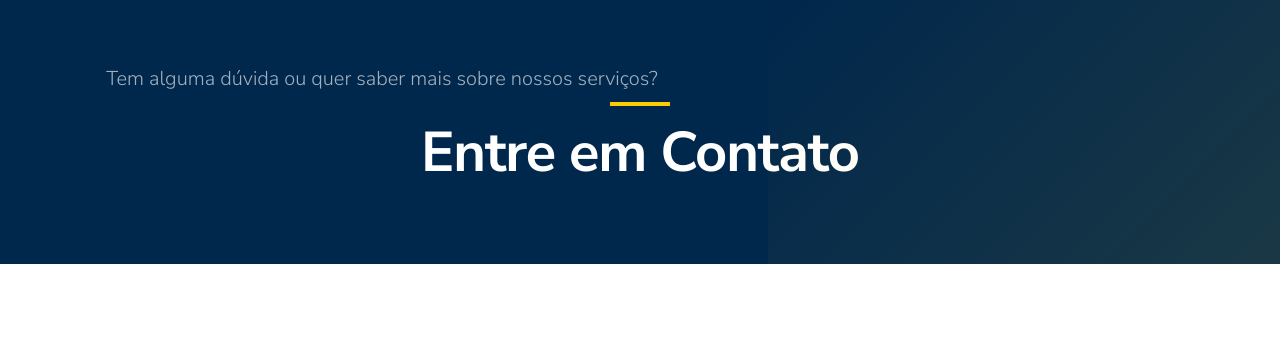
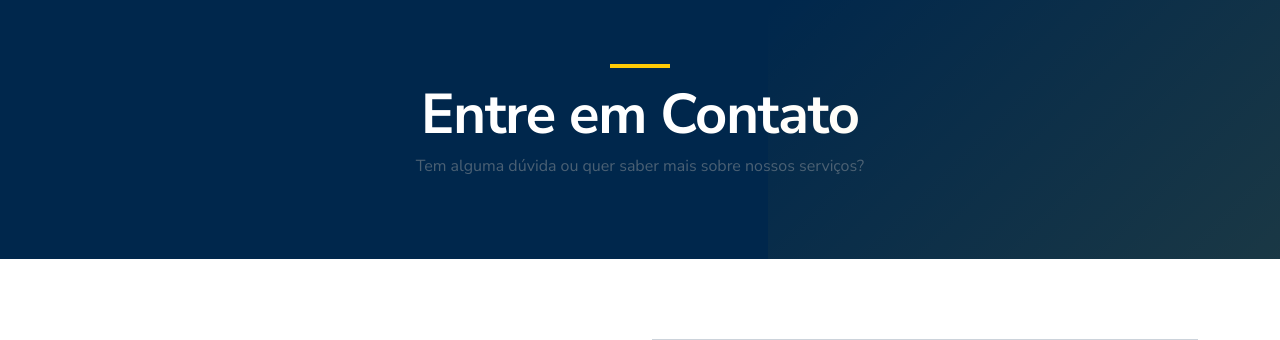
Before and after one commit to kelsonbrito50/ecommdev-demo, a Django app: page /contato/ in a window 1280 px wide. Shown: the part 94-434 px from the top of the page. Run offline with Django 5.2, Linux system fonts and the light colour scheme; data that the repository does not hold is empty; parts of the project's set-up code (start-up, migrations or seed data) failed here and were passed over.

Commit message:
Fix hero section layout: title above subtitle centered
Reordered hero banner elements to display title first, then highlight bar,
then subtitle below - matching the login page layout style.

Co-Authored-By: Claude Opus 4.5 <noreply@anthropic.com>

```diff
--- a/templates/core/contato.html
+++ b/templates/core/contato.html
@@ -7,9 +7,9 @@
 <!-- Hero Banner -->
 <section class="hero-section" style="padding: 4rem 0;">
     <div class="container text-center">
-        <p class="lead opacity-75 mb-2">{% trans "Tem alguma dúvida ou quer saber mais sobre nossos serviços?" %}</p>
         <div class="highlight-bar mx-auto"></div>
-        <h1 class="fw-bold mb-3">{% trans "Entre em Contato" %}</h1>
+        <h1 class="fw-bold mb-2">{% trans "Entre em Contato" %}</h1>
+        <p class="opacity-75">{% trans "Tem alguma dúvida ou quer saber mais sobre nossos serviços?" %}</p>
     </div>
 </section>
 
--- a/templates/orcamentos/criar.html
+++ b/templates/orcamentos/criar.html
@@ -7,9 +7,9 @@
 <!-- Hero Banner -->
 <section class="hero-section" style="padding: 4rem 0;">
     <div class="container text-center">
-        <p class="lead opacity-75 mb-2">{% trans "Preencha o formulário abaixo e entraremos em contato em breve" %}</p>
         <div class="highlight-bar mx-auto"></div>
-        <h1 class="fw-bold mb-3">{% trans "Solicitar Orçamento" %}</h1>
+        <h1 class="fw-bold mb-2">{% trans "Solicitar Orçamento" %}</h1>
+        <p class="opacity-75">{% trans "Preencha o formulário abaixo e entraremos em contato em breve" %}</p>
     </div>
 </section>
 
--- a/templates/pacotes/lista.html
+++ b/templates/pacotes/lista.html
@@ -7,9 +7,9 @@
 <!-- Hero Banner -->
 <section class="hero-section" style="padding: 4rem 0;">
     <div class="container text-center">
-        <p class="lead opacity-75 mb-2">{% trans "Escolha o plano ideal para o seu negócio" %}</p>
         <div class="highlight-bar mx-auto"></div>
-        <h1 class="fw-bold mb-3">{% trans "Nossos Pacotes" %}</h1>
+        <h1 class="fw-bold mb-2">{% trans "Nossos Pacotes" %}</h1>
+        <p class="opacity-75">{% trans "Escolha o plano ideal para o seu negócio" %}</p>
     </div>
 </section>
 
--- a/templates/portfolio/lista.html
+++ b/templates/portfolio/lista.html
@@ -7,9 +7,9 @@
 <!-- Hero Banner -->
 <section class="hero-section" style="padding: 4rem 0;">
     <div class="container text-center">
-        <p class="lead opacity-75 mb-2">{% trans "Conheça alguns dos projetos que desenvolvemos" %}</p>
         <div class="highlight-bar mx-auto"></div>
-        <h1 class="fw-bold mb-3">{% trans "Nosso Portfólio" %}</h1>
+        <h1 class="fw-bold mb-2">{% trans "Nosso Portfólio" %}</h1>
+        <p class="opacity-75">{% trans "Conheça alguns dos projetos que desenvolvemos" %}</p>
     </div>
 </section>
 
--- a/templates/servicos/lista.html
+++ b/templates/servicos/lista.html
@@ -7,9 +7,9 @@
 <!-- Hero Banner -->
 <section class="hero-section" style="padding: 4rem 0;">
     <div class="container text-center">
-        <p class="lead opacity-75 mb-2">{% trans "Soluções Digitais para Pequenas e Médias Empresas - João Pessoa/PB" %}</p>
         <div class="highlight-bar mx-auto"></div>
-        <h1 class="fw-bold mb-3">{% trans "Portfólio de Serviços Full Stack" %}</h1>
+        <h1 class="fw-bold mb-2">{% trans "Portfólio de Serviços Full Stack" %}</h1>
+        <p class="opacity-75">{% trans "Soluções Digitais para Pequenas e Médias Empresas - João Pessoa/PB" %}</p>
     </div>
 </section>
 
```
